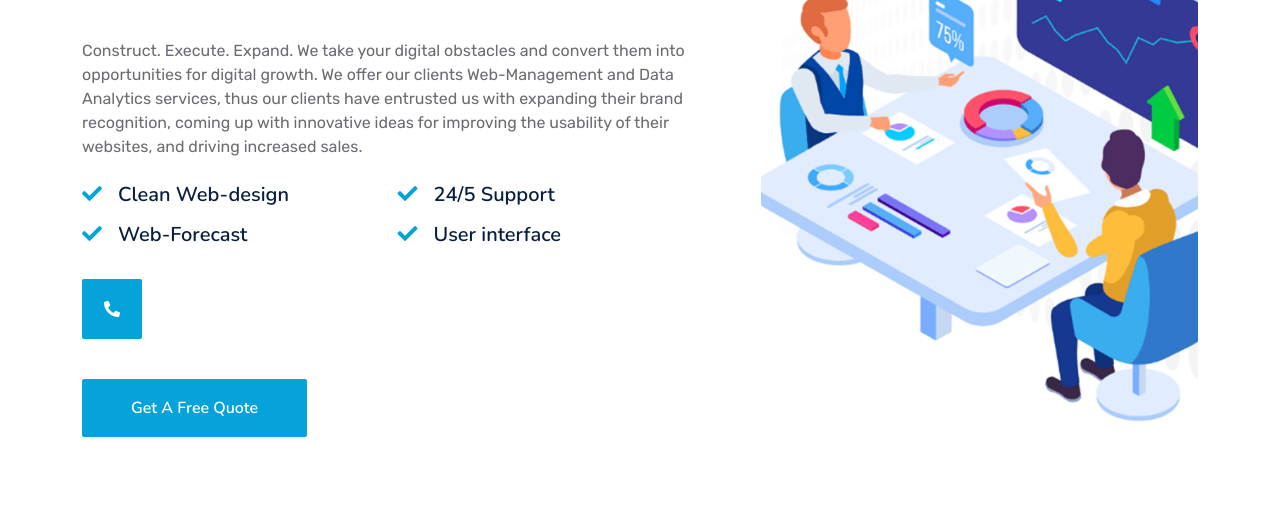
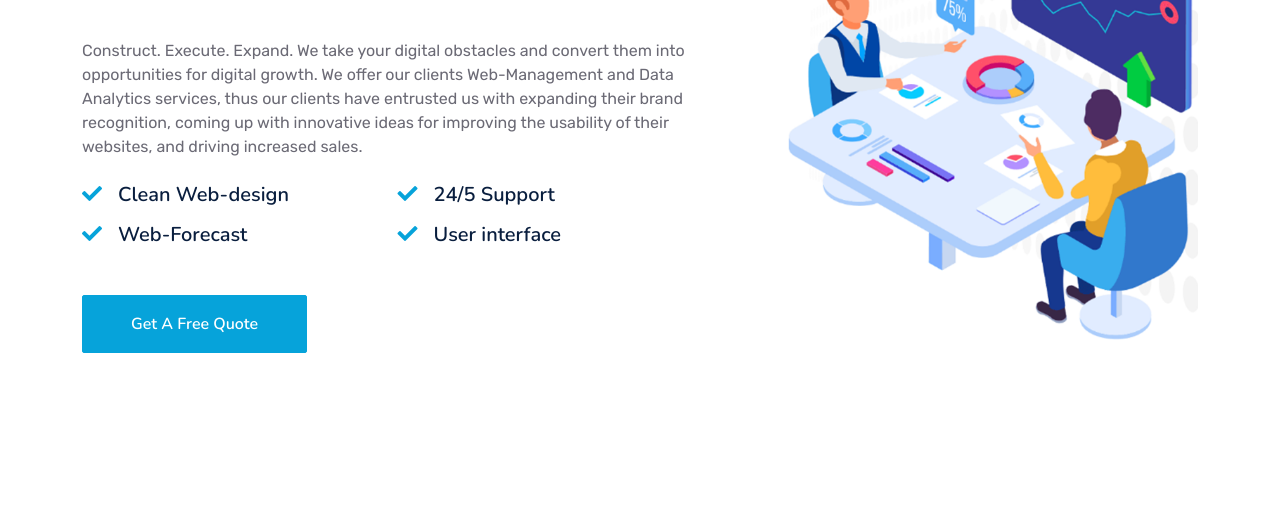
Before and after one commit to Kucacile/kucacile.github.io, a plain HTML site: page index.html in a window 1280 px wide. Shown: the part 294-800 px from the top of the page. Drawn offline with nearby package versions, Linux system fonts and the light colour scheme; a script that the page names is missing.

Commit message:
Update index.html

```diff
--- a/index.html
+++ b/index.html
@@ -131,13 +131,7 @@
                             <h5 class="mb-3"><i class="fa fa-check text-primary me-3"></i>User interface</h5>
                         </div>
                     </div>
-                    <div class="d-flex align-items-center mb-4 wow fadeIn" data-wow-delay="0.6s">
-                        <div class="bg-primary d-flex align-items-center justify-content-center rounded"
-                            style="width: 60px; height: 60px;">
-                            <i class="fa fa-phone-alt text-white"></i>
-                        </div>
 
-                    </div>
                     <a href="mailto:kucacile.pty@gmail.com" class="btn btn-primary py-3 px-5 mt-3 wow zoomIn"
                         data-wow-delay="0.9s">Get A Free Quote</a>
                 </div>
```
